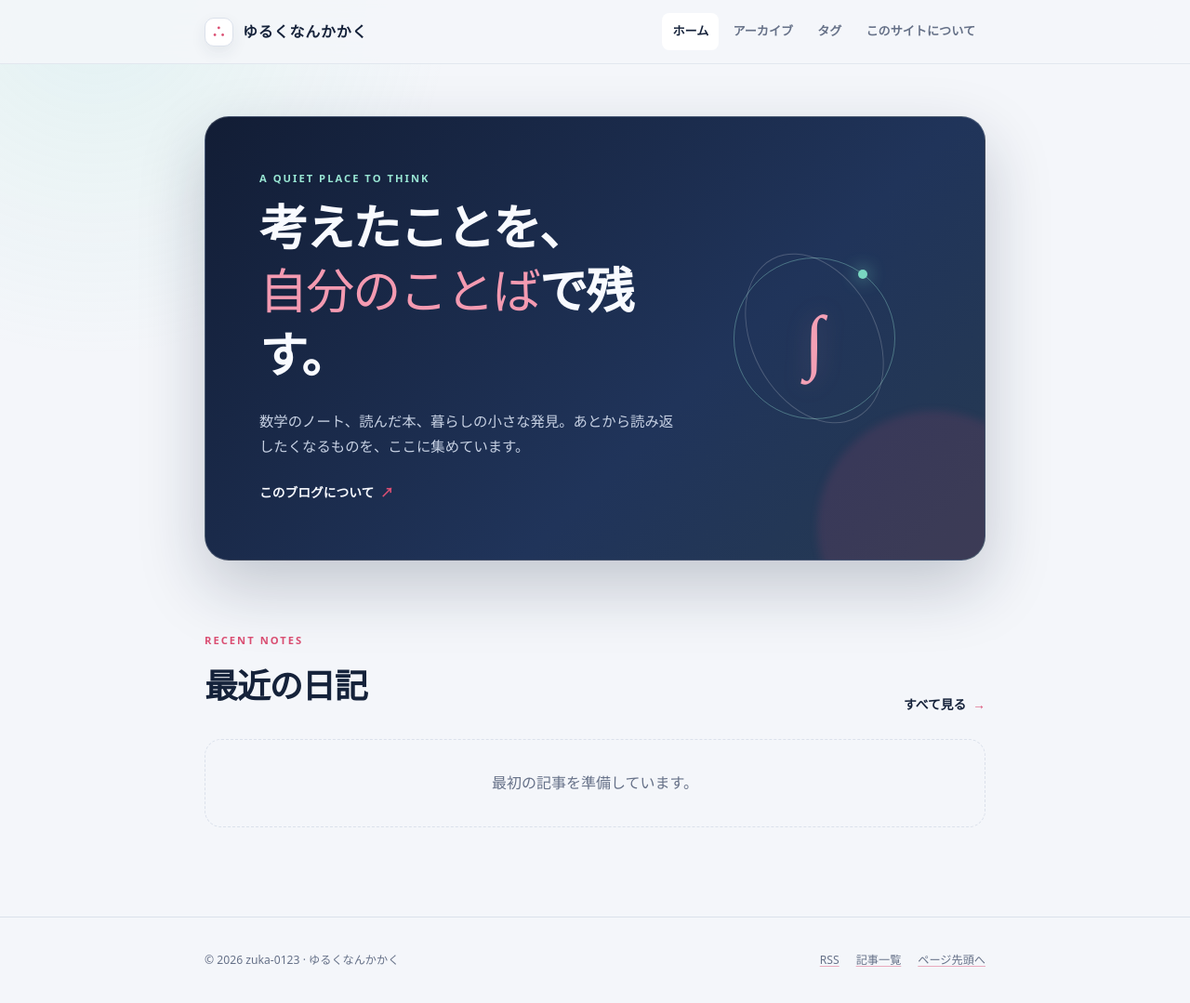
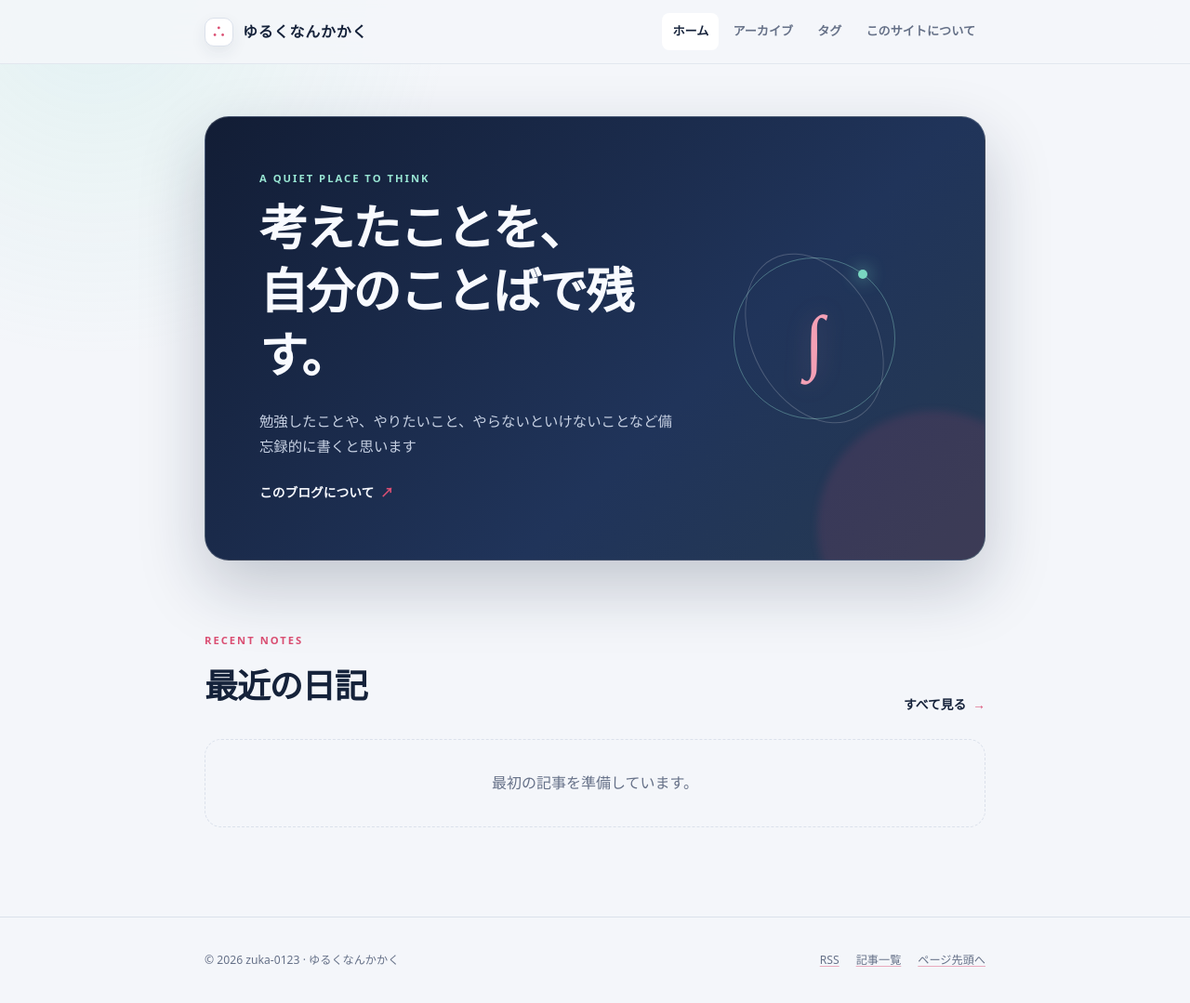
Before and after one commit to zuka-0123/zuka-0123.github.io, a Jekyll site: the page built from index.html, in a window 1280 px wide and 1079 px high. Shown: the whole window at 93% size. Built offline with Jekyll 4.4.1, drawn with Linux system fonts in a browser that asks for light colours.

Commit message:
Update index.html

```diff
--- a/index.html
+++ b/index.html
@@ -5,8 +5,8 @@ title: ホーム
 <section class="hero">
   <div>
     <p class="eyebrow">A QUIET PLACE TO THINK</p>
-    <h1>考えたことを、<br><em>自分のことば</em>で残す。</h1>
-    <p class="hero-copy">数学のノート、読んだ本、暮らしの小さな発見。あとから読み返したくなるものを、ここに集めています。</p>
+    <h1>考えたことを、<br>自分のことばで残す。</h1>
+    <p class="hero-copy">勉強したことや、やりたいこと、やらないといけないことなど備忘録的に書くと思います</p>
     <a class="text-link" href="{{ '/about/' | relative_url }}">このブログについて <span>↗</span></a>
   </div>
   <div class="hero-orbit" aria-hidden="true">
```
